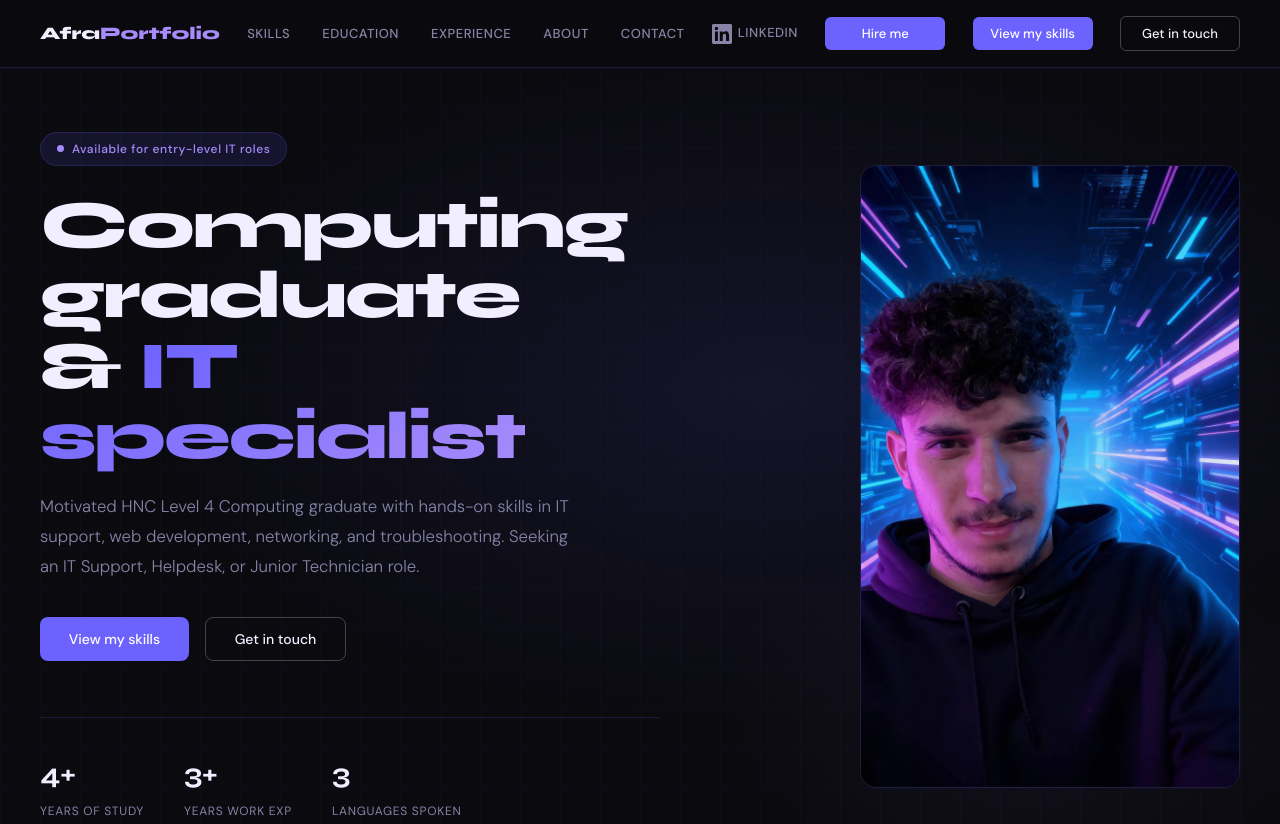
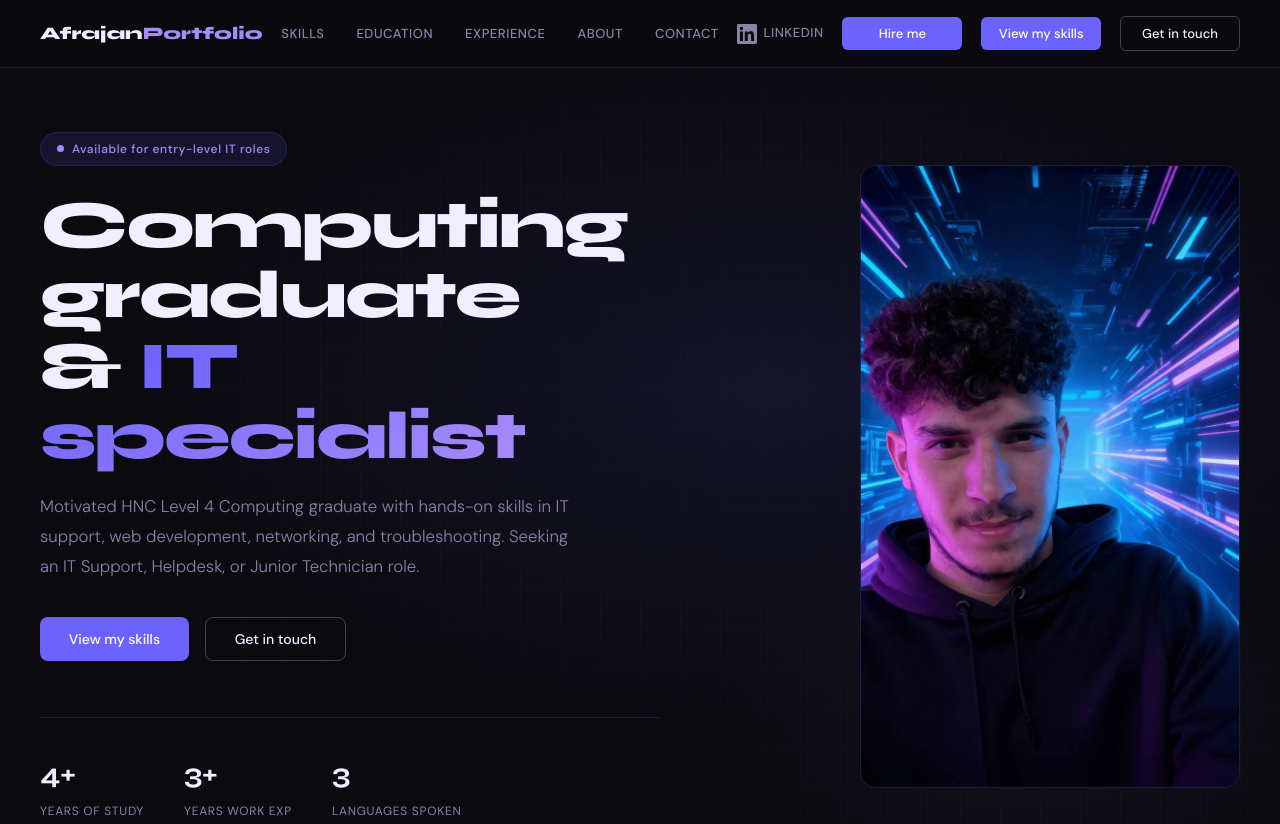
Before and after one commit to Afra-Turan/Afrasiab-s-Digital-Portfolio, a plain HTML site: page index.html in a window 1280 px wide. Shown: the top 824 px of the page. Drawn offline with Linux system fonts and the light colour scheme.

Commit message:
Update navigation logo name from 'Afra' to 'Afrajan'

```diff
--- a/index.html
+++ b/index.html
@@ -11,7 +11,7 @@
 
   <!-- NAVIGATION -->
   <nav>
-    <div class="nav-logo">Afra<span>Portfolio</span></div>
+    <div class="nav-logo">Afrajan<span>Portfolio</span></div>
     <ul class="nav-links">
       <li><a href="#skills">Skills</a></li>
       <li><a href="#education">Education</a></li>
```
